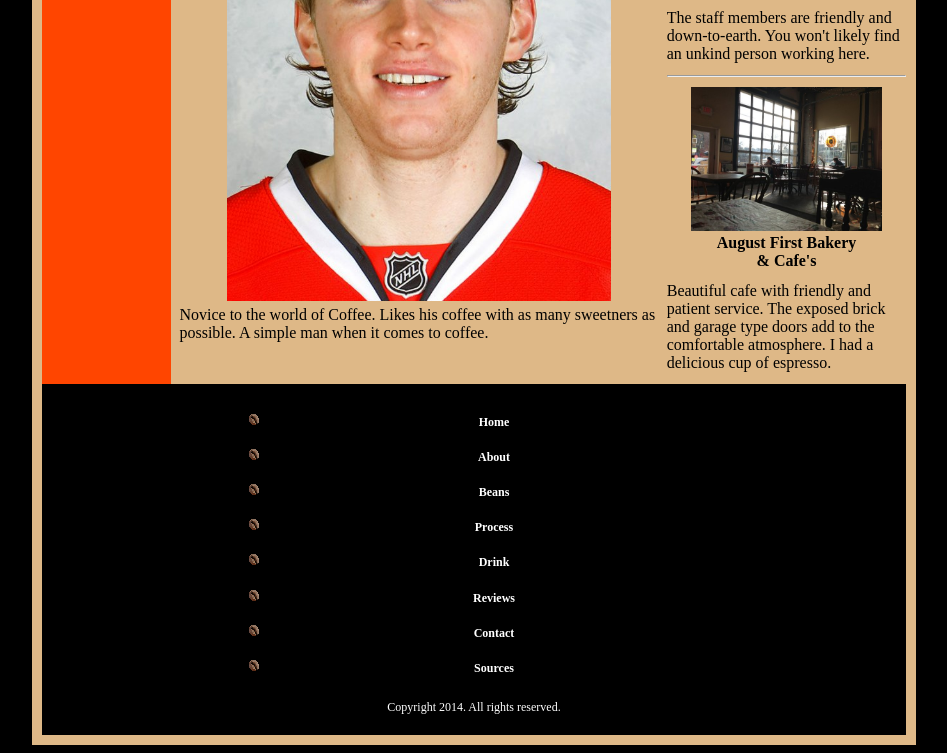
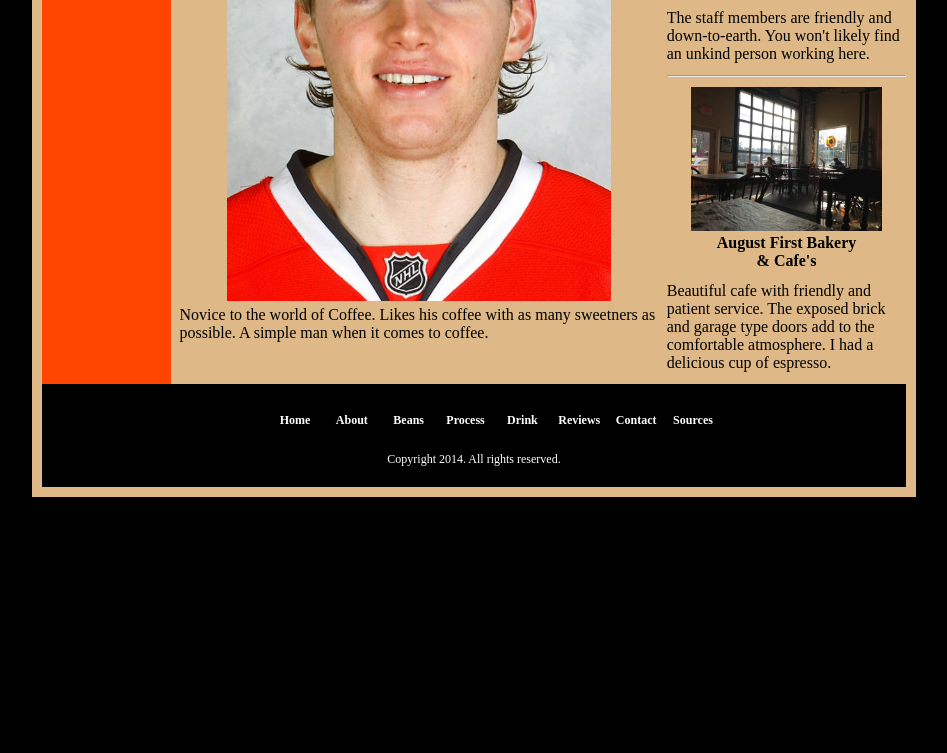
Before and after one commit to JackHouk/JackHouk.github.io, a plain HTML site: page about.html in a window 1280 px wide. Shown: the part 1057-1810 px from the top of the page, without its empty margins (166-1113 px from the left). After the commit the page ends 1562 px from the top, so only its background shows below. Drawn offline with Linux system fonts and the light colour scheme.

Commit message:
Directory List Update
Fixed list orientation for the bottom directory list.

```diff
--- a/about.html
+++ b/about.html
@@ -69,7 +69,7 @@
         </div>
 		<footer>
 			<div class="directory">
-				<ul>
+				<ul class="botnav">
                     <li><a href="index.html">Home</a></li>
                     <li><a href="about.html">About</a></li>
                     <li><a href="beans.html">Beans</a></li>
--- a/style.css
+++ b/style.css
@@ -220,10 +220,15 @@ ul{
     align-items: center;
 }
 
-    #botNav{
+    .botnav{
         display: flex;
         flex-direction: row;
 
+    }
+
+    .botnav li{
+	list-style-type: none;
+	list-style-image: none;
     }
 
     .botLi{
```
Also changed, not shown: beans.html (+1 -1 lines), coffee_reviews.html (+1 -1 lines), contact.html (+1 -1 lines), drink.html (+1 -1 lines), index.html (+1 -1 lines), process.html (+1 -1 lines), sources.html (+1 -1 lines).
